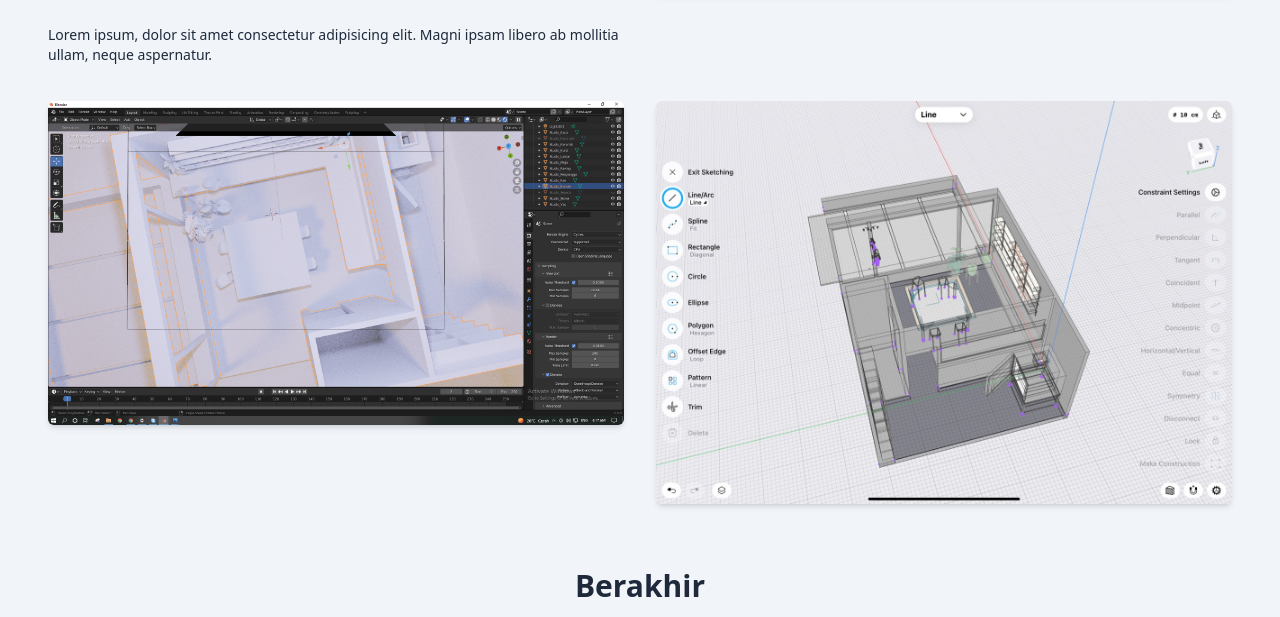
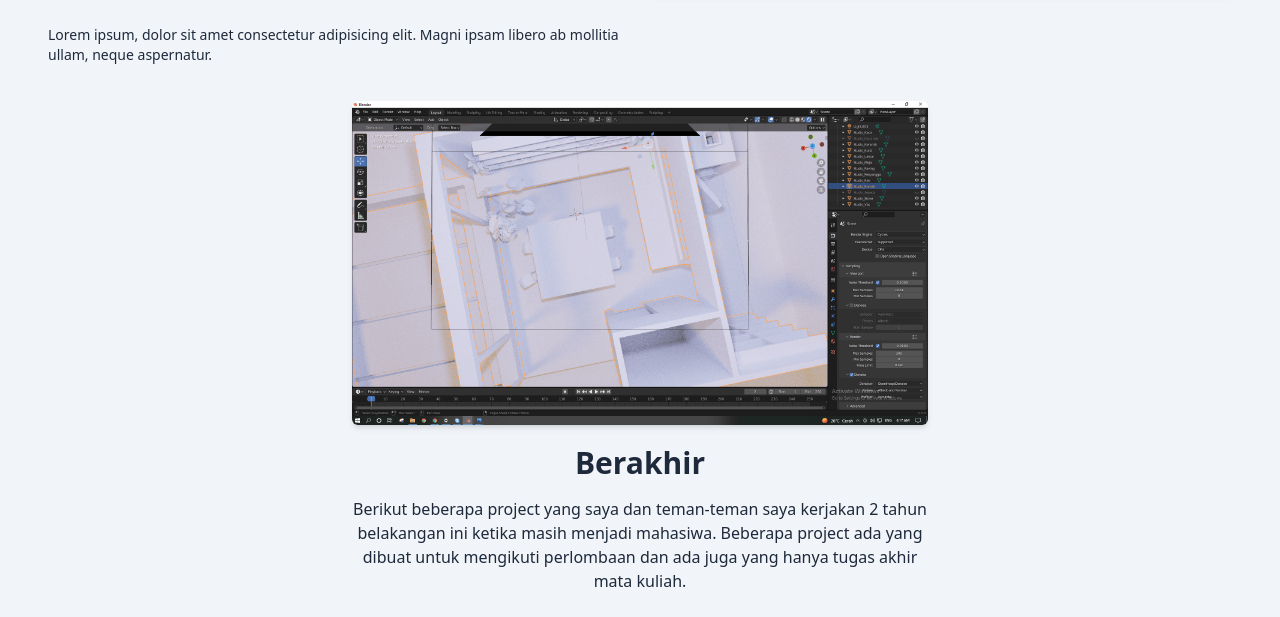
Before and after one commit to fadhilmuf/fadhilmuf, a website: page index.html in a window 1280 px wide. Shown: the part 1502-2119 px from the top of the page. Drawn offline with Linux system fonts and the light colour scheme.

Commit message:
Update index.html

```diff
--- a/index.html
+++ b/index.html
@@ -119,11 +119,6 @@
                         <img src="dist/img/2.png" alt="game" width="w-full"/>
                     </div>
                 </div>
-                <div class="mb-12 p-4 md:w-1/2">
-                    <div class="rounded-md shadow-md overflow-hidden">
-                        <img src="dist/img/std.jpg" alt="game" width="w-full"/>
-                    </div>
-                </div>
 
             </div>
             <div class="w-full px-4">
```
